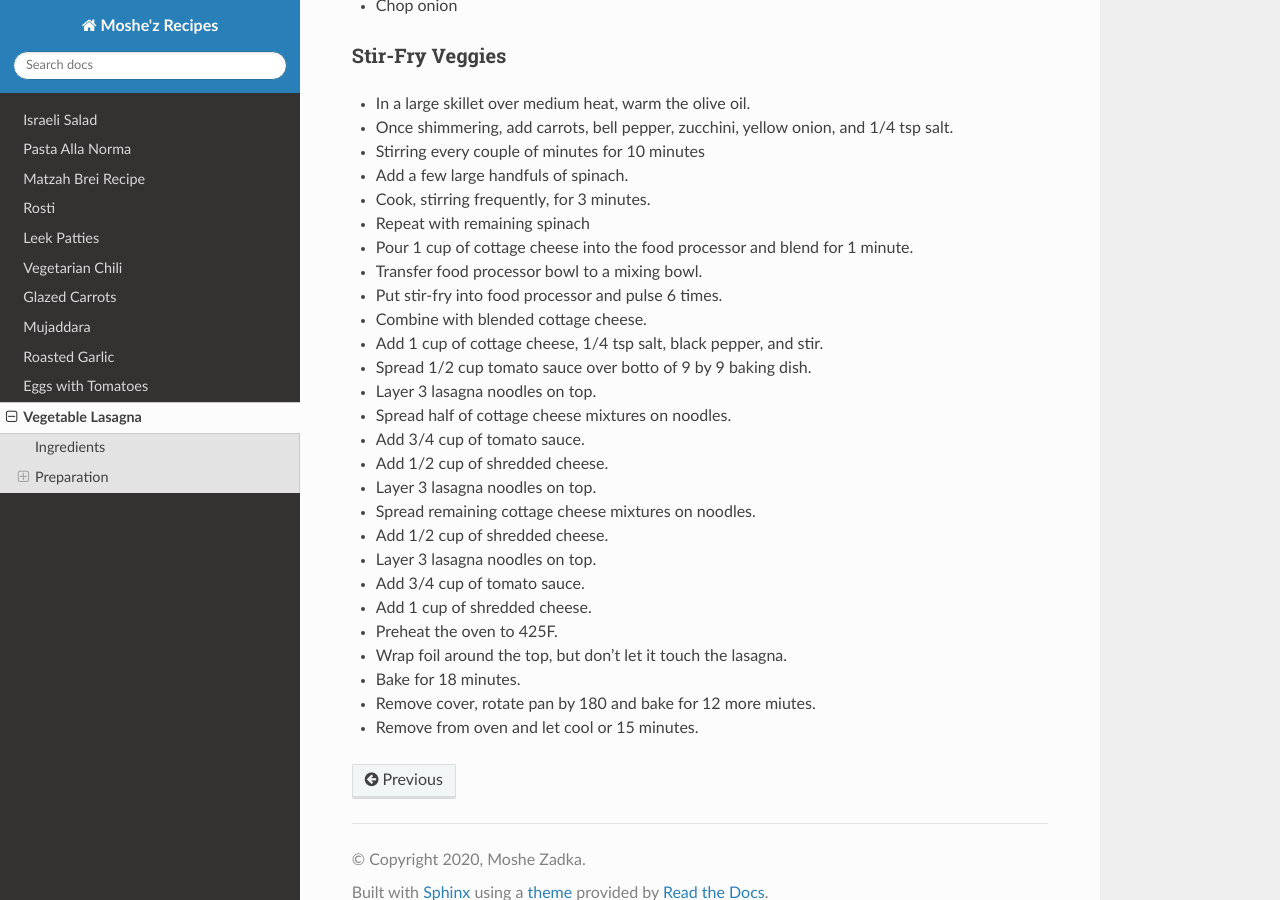
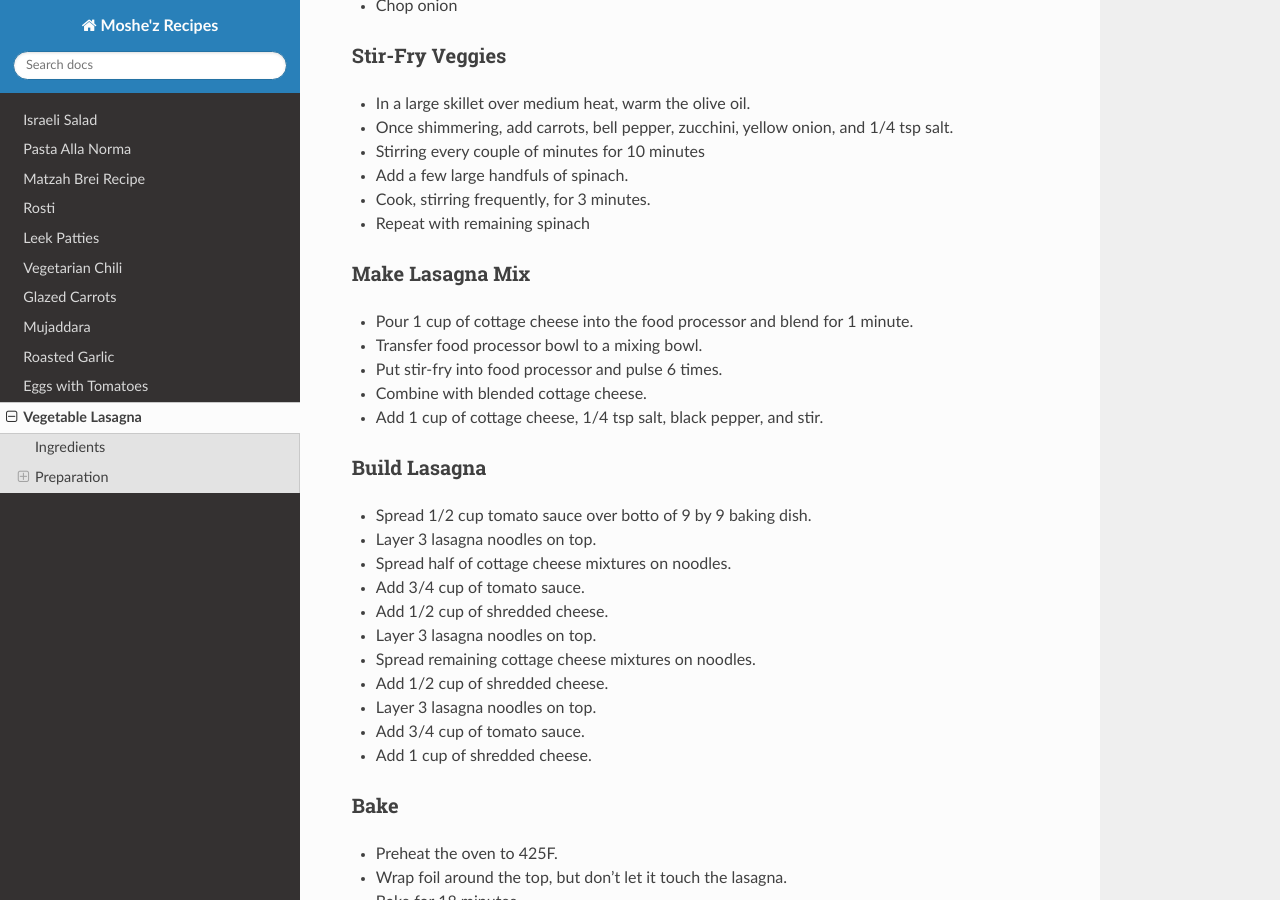
Before and after one commit to moshez/recipes, a Sphinx documentation site: the page built from doc/vegetable-lasagna.rst, in a window 1280 px wide and 900 px high, scrolled down 760 px. Built offline with Sphinx 7.4.7 and the Read the Docs theme 2.0.0, drawn with Linux system fonts in a browser that asks for light colours.

Commit message:
fix strucutre

```diff
--- a/doc/vegetable-lasagna.rst
+++ b/doc/vegetable-lasagna.rst
@@ -39,11 +39,19 @@ Stir-Fry Veggies
 * Add a few large handfuls of spinach.
 * Cook, stirring frequently, for 3 minutes.
 * Repeat with remaining spinach
+
+Make Lasagna Mix
+~~~~~~~~~~~~~~~~
+
 * Pour 1 cup of cottage cheese into the food processor and blend for 1 minute.
 * Transfer food processor bowl to a mixing bowl.
 * Put stir-fry into food processor and pulse 6 times.
 * Combine with blended cottage cheese.
 * Add 1 cup of cottage cheese, 1/4 tsp salt, black pepper, and stir.
+
+Build Lasagna
+~~~~~~~~~~~~~
+
 * Spread 1/2 cup tomato sauce over botto of 9 by 9 baking dish.
 * Layer 3 lasagna noodles on top.
 * Spread half of cottage cheese mixtures on noodles.
@@ -55,6 +63,10 @@ Stir-Fry Veggies
 * Layer 3 lasagna noodles on top.
 * Add 3/4 cup of tomato sauce.
 * Add 1 cup of shredded cheese.
+
+Bake
+~~~~
+
 * Preheat the oven to 425F.
 * Wrap foil around the top, but don't let it touch the lasagna.
 * Bake for 18 minutes.
```
